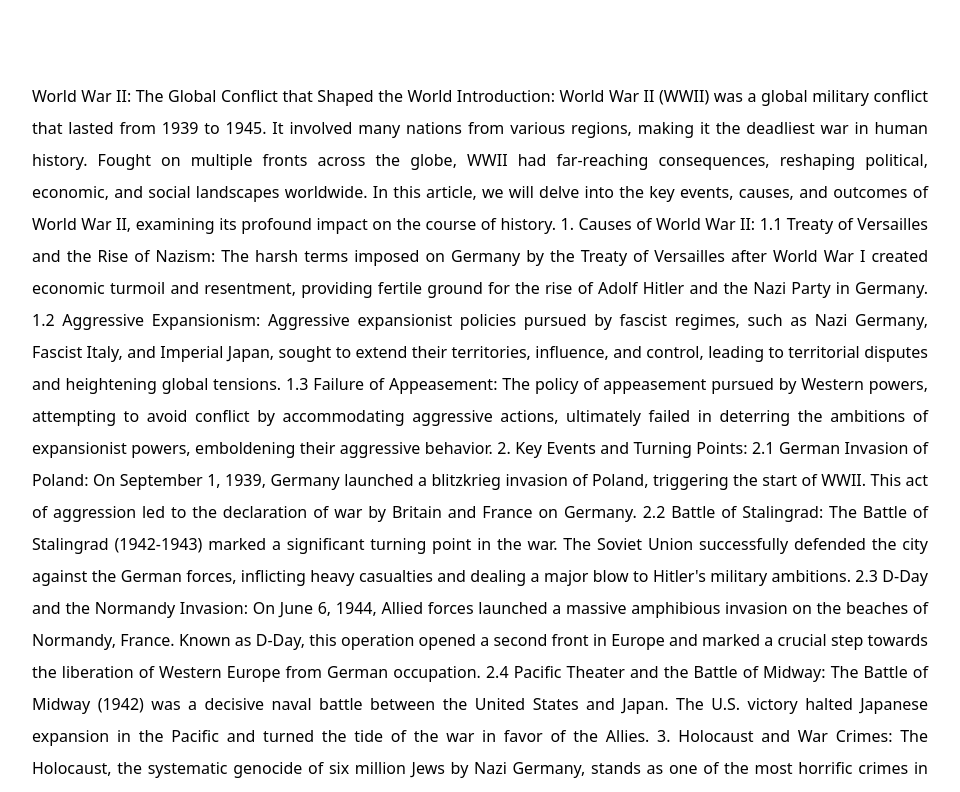
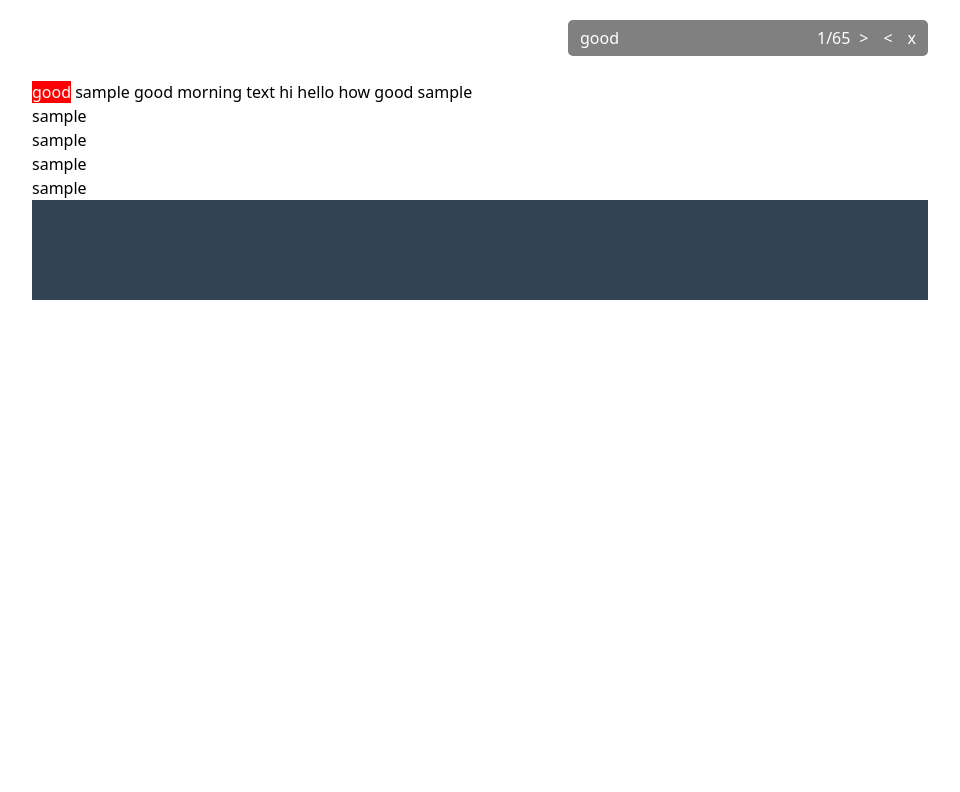
Before and after one commit to Cphasanulbanna/Keyword-Finder-React, a React (Vite) app: page / in a window 1280 px wide. Shown: the top 792 px of the page, without its empty margins (160-1120 px from the left). Built offline with nearby package versions, Linux system fonts and the light colour scheme.

Commit message:
basic structure and functionality completed

```diff
--- a/src/components/Home.jsx
+++ b/src/components/Home.jsx
@@ -1,59 +1,62 @@
-import React from "react";
+import React, { useEffect, useRef, useState } from "react";
+import { SearchBox } from "../modals/SearchBox";
 
 export const Home = () => {
+    const [query, setQuery] = useState("good");
+    const [index, setIndex] = useState(0);
+    const [length, setLength] = useState("");
+
+    const handleChange = (e) => {
+        setQuery(e.target.value);
+    };
+
+    const prev = () => {
+        setIndex((prev) => prev - 1);
+    };
+
+    const next = () => {
+        setIndex((prev) => prev + 1);
+    };
+
+    const bodyRef = useRef(document.body);
+
+    const highlightMatchingText = () => {
+        const allTextElements = bodyRef.current.querySelectorAll("h1, h2, h3, h4, h5, h6, p, a");
+        allTextElements.forEach((element, i) => {
+            const innerText = element.innerText;
+
+            console.log(index);
+
+            const highightedLetters = innerText.replace(
+                query,
+                i === index
+                    ? `<span class="red">${query}</span>`
+                    : `<span class="yellow">${query}</span>`
+            );
+            element.innerHTML = highightedLetters;
+        });
+    };
+
+    useEffect(() => {
+        highlightMatchingText(index);
+    }, [query, index]);
+
     return (
-        <section className="py-[80px]">
+        <section className="py-[80px] relative">
+            <SearchBox
+                query={query}
+                setQuery={setQuery}
+                handleChange={handleChange}
+                prev={prev}
+                next={next}
+            />
             <section className="wrapper">
-                <p className="text-justify leading-8">
-                    World War II: The Global Conflict that Shaped the World Introduction: World War
-                    II (WWII) was a global military conflict that lasted from 1939 to 1945. It
-                    involved many nations from various regions, making it the deadliest war in human
-                    history. Fought on multiple fronts across the globe, WWII had far-reaching
-                    consequences, reshaping political, economic, and social landscapes worldwide. In
-                    this article, we will delve into the key events, causes, and outcomes of World
-                    War II, examining its profound impact on the course of history. 1. Causes of
-                    World War II: 1.1 Treaty of Versailles and the Rise of Nazism: The harsh terms
-                    imposed on Germany by the Treaty of Versailles after World War I created
-                    economic turmoil and resentment, providing fertile ground for the rise of Adolf
-                    Hitler and the Nazi Party in Germany. 1.2 Aggressive Expansionism: Aggressive
-                    expansionist policies pursued by fascist regimes, such as Nazi Germany, Fascist
-                    Italy, and Imperial Japan, sought to extend their territories, influence, and
-                    control, leading to territorial disputes and heightening global tensions. 1.3
-                    Failure of Appeasement: The policy of appeasement pursued by Western powers,
-                    attempting to avoid conflict by accommodating aggressive actions, ultimately
-                    failed in deterring the ambitions of expansionist powers, emboldening their
-                    aggressive behavior. 2. Key Events and Turning Points: 2.1 German Invasion of
-                    Poland: On September 1, 1939, Germany launched a blitzkrieg invasion of Poland,
-                    triggering the start of WWII. This act of aggression led to the declaration of
-                    war by Britain and France on Germany. 2.2 Battle of Stalingrad: The Battle of
-                    Stalingrad (1942-1943) marked a significant turning point in the war. The Soviet
-                    Union successfully defended the city against the German forces, inflicting heavy
-                    casualties and dealing a major blow to Hitler's military ambitions. 2.3 D-Day
-                    and the Normandy Invasion: On June 6, 1944, Allied forces launched a massive
-                    amphibious invasion on the beaches of Normandy, France. Known as D-Day, this
-                    operation opened a second front in Europe and marked a crucial step towards the
-                    liberation of Western Europe from German occupation. 2.4 Pacific Theater and the
-                    Battle of Midway: The Battle of Midway (1942) was a decisive naval battle
-                    between the United States and Japan. The U.S. victory halted Japanese expansion
-                    in the Pacific and turned the tide of the war in favor of the Allies. 3.
-                    Holocaust and War Crimes: The Holocaust, the systematic genocide of six million
-                    Jews by Nazi Germany, stands as one of the most horrific crimes in human
-                    history. The war also witnessed numerous war crimes, including atrocities
-                    committed by Japanese forces in Nanking, China, and the Soviet Union's Katyn
-                    Massacre. 4. Allied Powers and Axis Powers: 4.1 Allied Powers: The Allies
-                    consisted of the United States, the Soviet Union, the United Kingdom, and other
-                    nations. They formed a coalition to combat the Axis Powers, working together to
-                    achieve victory in Europe and the Pacific. 4.2 Axis Powers: The Axis Powers
-                    comprised Germany, Italy, and Japan, along with their smaller allies. They
-                    sought to establish hegemony and expand their territories, leading to conflict
-                    with the Allied Powers. 5. Technological Advances and Warfare: World War II
-                    witnessed significant advancements in military technology. Innovations such as
-                    radar, aircraft carriers, tanks, and jet engines transformed the nature of
-                    warfare, increasing its scale and intensity. 6. Impact and Aftermath: 6.1 Human
-                    Casualties and Devastation: WWII resulted in immense human suffering and loss of
-                    life, with an estimated 70-85 million fatalities, including civilian and
-                    military personnel. Entire cities were reduced to rubble,
-                </p>
+                <p>good sample good morning text hi hello how good sample</p>
+                <h1> sample</h1>
+                <h1> sample</h1>
+                <h1> sample</h1>
+                <h2> sample</h2>
+                <div className="text-justify leading-8 text-red-700 bg-slate-700 h-[100px]"></div>
             </section>
         </section>
     );
--- a/src/index.css
+++ b/src/index.css
@@ -56,15 +56,6 @@ ul {
     list-style: none;
 }
 
-input,
-button,
-svg {
-    cursor: pointer;
-}
-input:hover {
-    cursor: pointer;
-}
-
 /* general responsive styles */
 @media all and (max-width: 768px) {
     .wrapper {
@@ -76,3 +67,12 @@ input:hover {
         width: 90%;
     }
 }
+
+.red {
+    background-color: red !important;
+    color: #fff;
+}
+.yellow {
+    background-color: rgb(229, 255, 32) !important;
+    color: #fff;
+}
--- a/src/modals/SearchBox.jsx
+++ b/src/modals/SearchBox.jsx
@@ -1,15 +1,12 @@
 import React from "react";
 
-export const SearchBox = ({ query, setQuery }) => {
-    const handleChange = (e) => {
-        setQuery(e.target.value);
-    };
+export const SearchBox = ({ query, handleChange, prev, next }) => {
     return (
-        <div className="max-w-[360px] w-[100%] absolute top-[20px] right-[100px] z-10 rounded-[5px] overflow-hidden p-[6px] bg-[gray]">
-            <div className="flex items-center text-[#fff]">
+        <div className="max-w-[360px] w-[100%] absolute top-[20px] right-[15%] z-10 rounded-[5px] overflow-hidden p-[6px] bg-[gray]">
+            <div className="flex items-center gap-[10px] text-[#fff]">
                 <div className="left flex justify-between items-center w-[60%] px-[6px] gap-[6px]">
                     <input
-                        className="flex"
+                        className="flex bg-[gray]"
                         type="text"
                         placeholder="find word"
                         onChange={handleChange}
@@ -18,9 +15,9 @@ export const SearchBox = ({ query, setQuery }) => {
                     <span className="inline-block h-[100%] w-[80px]">1/65</span>
                 </div>
 
-                <div className="right flex justify-between items-center w-[40%] px-[6px] gap-[6px]">
-                    <button>{">"}</button>
-                    <button>{"<"}</button>
+                <div className="right flex justify-end items-center w-[40%] px-[6px] gap-[15px]">
+                    <button onClick={next}>{">"}</button>
+                    <button onClick={prev}>{"<"}</button>
                     <button>{"x"}</button>
                 </div>
             </div>
```
